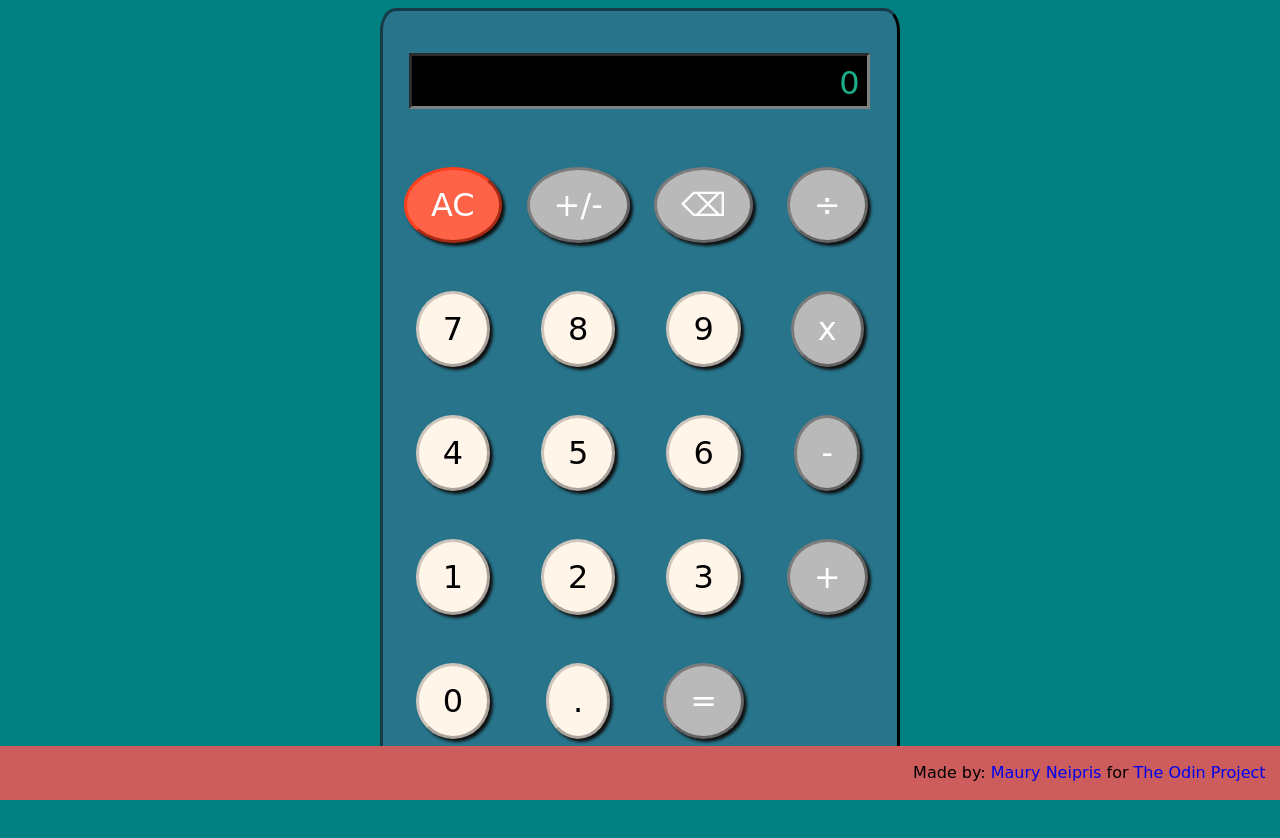
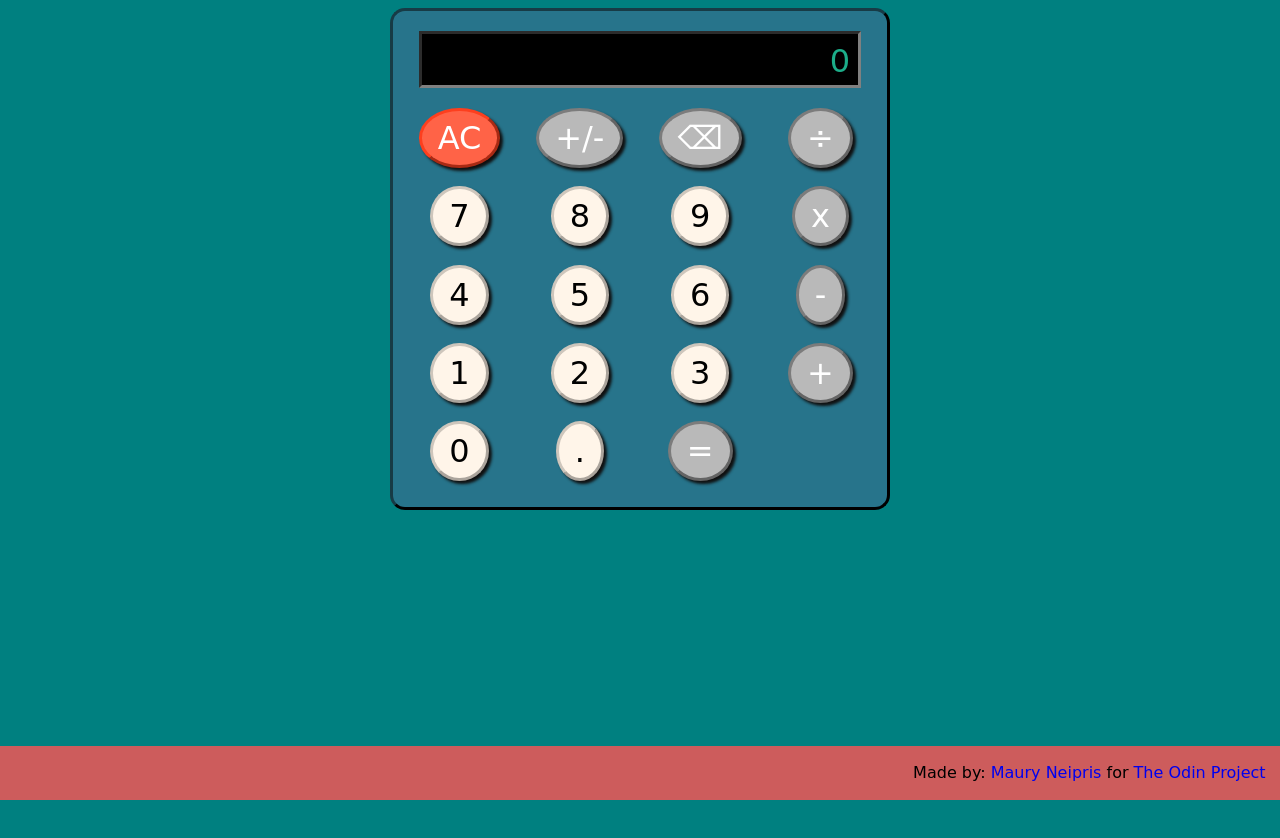
Before and after one commit to mauryneipris/calculator, a plain HTML site: page index.html in a window 1280 px wide. Drawn offline with Linux system fonts and the light colour scheme; a web font is replaced by a local one.

Commit message:
adjusted calculator container size and button size

```diff
--- a/css/styles.css
+++ b/css/styles.css
@@ -4,6 +4,7 @@ body {
     font-family: 'Atomic Age', cursive;
     background-color: teal;
     min-height: 500px;
+    height: 100vh;
     margin-bottom: 50px;
     clear: both;
 }
@@ -13,7 +14,7 @@ body {
 /* ------- WRAPPERS -------*/
 
 .container {
-    width: 520px;
+    width: 500px;
     margin: 0.5% auto;
 }
 
@@ -25,11 +26,12 @@ body {
     border-color: rgb(23, 59, 70);
     border-bottom-color:rgb(23, 59, 70);
     grid-template-columns: repeat(4, 1fr);
-    grid-auto-rows: 100px;
-    grid-gap: 1.5rem;
+    grid-auto-rows: 16%;
+    grid-gap: 6%;
     align-items: center;
     justify-items: center;
     padding: 20px;
+    padding-bottom: 120px;
 
 }
 
@@ -67,7 +69,7 @@ body {
     color: white;
     text-align: center;
     border-radius: 50%;
-    padding:  1rem 1.5rem;
+    padding:  0.5rem 1rem;
     border: outset;
     border-width: 3px;
     box-shadow: #101010 3px 3px 3px;
@@ -148,6 +150,7 @@ body {
 
 }
 
+
 /* ------- FOOTER -------*/
 
 footer {
```
